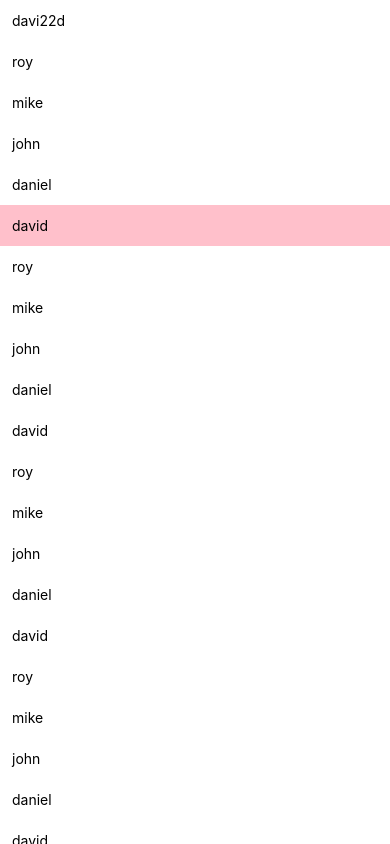
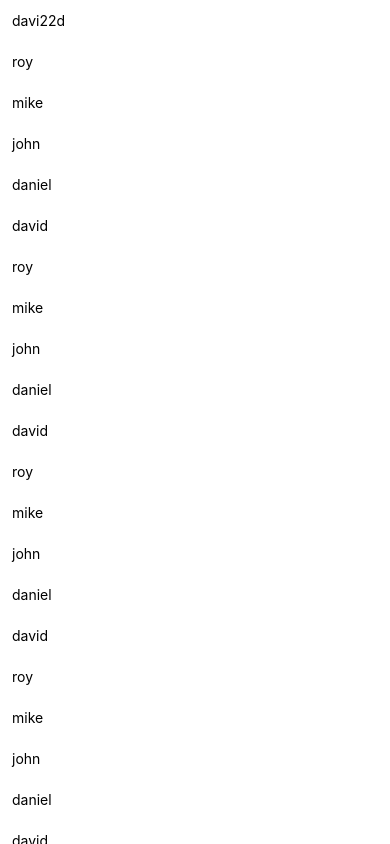
Before and after one commit to davidsomekh/sortable, a React Native app: screen / in a window 390 px wide. Built offline with nearby package versions, Linux system fonts and the light colour scheme.

Commit message:
being able to move any item in  pointer position

```diff
--- a/pages/Sort/Sort.tsx
+++ b/pages/Sort/Sort.tsx
@@ -15,9 +15,7 @@ import styles from "./Style.js";
 
 export function Sort() {
   const point = React.useRef(new Animated.ValueXY());
-
-  const [itemMoving, setItemMoving] = React.useState(5);
-
+  const [dragging,setDraging] = useState(false);
   const flatlist = useRef<FlatList>(null);
 
   const panResponder = useMemo(() =>
@@ -34,21 +32,24 @@ export function Sort() {
         // gestureState.d{x,y} will be set to zero now
       },
       onPanResponderMove: (evt, gestureState) => {
-        console.log(gestureState);
+        console.log(gestureState.moveY);
         console.log("move event");
+
+          setDraging(true);
 
      //   setItemMoving(7);
 
      //   flatlist.current?.scrollToEnd();
 
         Animated.event([{ y: point.current.y }], { useNativeDriver: false })({
-          y: gestureState.moveY,
+          y: gestureState.moveY - 15,
         });
       },
       onPanResponderTerminationRequest: (evt, gestureState) => false,
       onPanResponderRelease: (evt, gestureState) => {
         // The user has released all touches while this view is the
         // responder. This typically means a gesture has succeeded
+        setDraging(false);
       },
       onPanResponderTerminate: (evt, gestureState) => {
         // Another component has become the responder, so this gesture
@@ -89,19 +90,45 @@ export function Sort() {
   data.push({ name: "john", key: 23 });
   data.push({ name: "daniel", key: 24 });
 
+  const renderDrag = () => (
+
+
+    <View
+      style={styles.dragged}
+    >
+
+      <Text style={styles.draggedText}>
+        i am moving
+      </Text>
+    </View>
+  );
+
   return (
     <SafeAreaView style={styles.container}>
 
+
+
+        <Animated.View
+          style={{
+            backgroundColor: "black",
+            zIndex: 2,
+            width: "100%",
+
+            top: point.current.getLayout().top,
+          }}
+        >
+          {dragging && renderDrag()}
+        </Animated.View>
 
       <FlatList
         ref={flatlist}
         style={styles.list}
         data={data}
         renderItem={({ item }) => (
-          <View {...item.key == itemMoving && {...panResponder.panHandlers}}>
-               <Animated.View style={[item.key == itemMoving && { top: point.current.y },item.key == itemMoving && styles.moving,item.key != itemMoving && styles.standing]}>
+          <View {...panResponder.panHandlers}>
+               <View style={styles.standing}>
         <Text>{item.name}</Text>
-      </Animated.View>
+      </View>
           </View>
         )}
       />
--- a/pages/Sort/Style.js
+++ b/pages/Sort/Style.js
@@ -12,23 +12,22 @@ export default StyleSheet.create({
     height:1,
 
   },
-  row: {
-    backgroundColor: "orange",
-    textAlign: "center",
-    padding: 24,
-    userSelect: "none",
-    zIndex: 1,
+
+  draggedText:{
+    color:'white',
   },
-  moving: {
+
+  dragged:{
     width:"100%",
-    zIndex: 2,
-    backgroundColor:"pink",
     userSelect:"none",
     textAlign:"center",
     padding:12,
+    cursor:"pointer",
+
   },
   standing:{
     width:"100%",
+    cursor:"pointer",
     userSelect:"none",
     textAlign:"center",
     padding:12,
```
